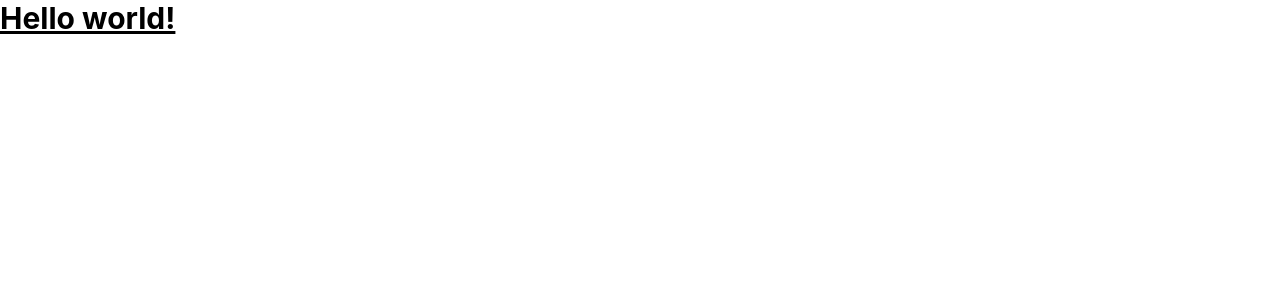
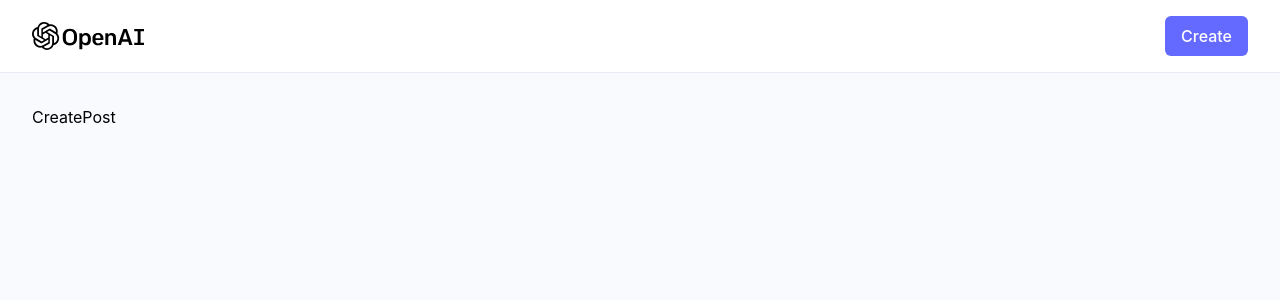
Before and after one commit to jerico-esguerra/dalle_clone, a React (Vite) app in the folder client/: page /create-post in a window 1280 px wide. Shown: the top 300 px of the page. Built offline with nearby package versions, Linux system fonts and the light colour scheme.

Commit message:
add Navbar and layout

```diff
--- a/client/index.html
+++ b/client/index.html
@@ -4,6 +4,7 @@
     <meta charset="UTF-8" />
     <link rel="icon" type="image/svg+xml" href="/vite.svg" />
     <meta name="viewport" content="width=device-width, initial-scale=1.0" />
+    <link rel="stylesheet" href="https: //rsms.me/inter/inter.css">
     <title>Vite + React</title>
   </head>
   <body>
--- a/client/src/App.jsx
+++ b/client/src/App.jsx
@@ -1,12 +1,25 @@
+import React from 'react';
+import { BrowserRouter, Link, Route, Routes } from 'react-router-dom';
 
+import { logo } from './assets';
+import { Home, CreatePost } from './page';
 
-function App() {
+const App = () => (
+  <BrowserRouter>
+    <header className="w-full flex justify-between items-center bg-white sm:px-8 px-4 py-4 border-b border-b-[#e6ebf4]">
+      <Link to="/">
+        <img src={logo} alt="logo" className="w-28 object-contain" />
+      </Link>
 
-  return (
-    <h1 className="text-3xl font-bold underline">
-      Hello world!
-    </h1>
-  )
-}
+      <Link to="/create-post" className="font-inter font-medium bg-[#6469ff] text-white px-4 py-2 rounded-md">Create</Link>
+    </header>
+    <main className="sm:p-8 px-4 py-8 w-full bg-[#f9fafe] min-h-[calc(100vh-73px)]">
+      <Routes>
+        <Route path="/" element={<Home />} />
+        <Route path="/create-post" element={<CreatePost />} />
+      </Routes>
+    </main>
+  </BrowserRouter>
+);
 
-export default App
+export default App;
--- /dev/null
+++ b/client/src/page/CreatePost.jsx
@@ -0,0 +1,9 @@
+import React from 'react'
+
+const CreatePost = () => {
+  return (
+    <div>CreatePost</div>
+  )
+}
+
+export default CreatePost
--- /dev/null
+++ b/client/src/page/Home.jsx
@@ -0,0 +1,9 @@
+import React from 'react'
+
+const Home = () => {
+  return (
+    <div>Home</div>
+  )
+}
+
+export default Home
--- /dev/null
+++ b/client/src/page/index.js
@@ -0,0 +1,2 @@
+export {default as Home} from "./Home";
+export {default as CreatePost} from "./CreatePost";
```
